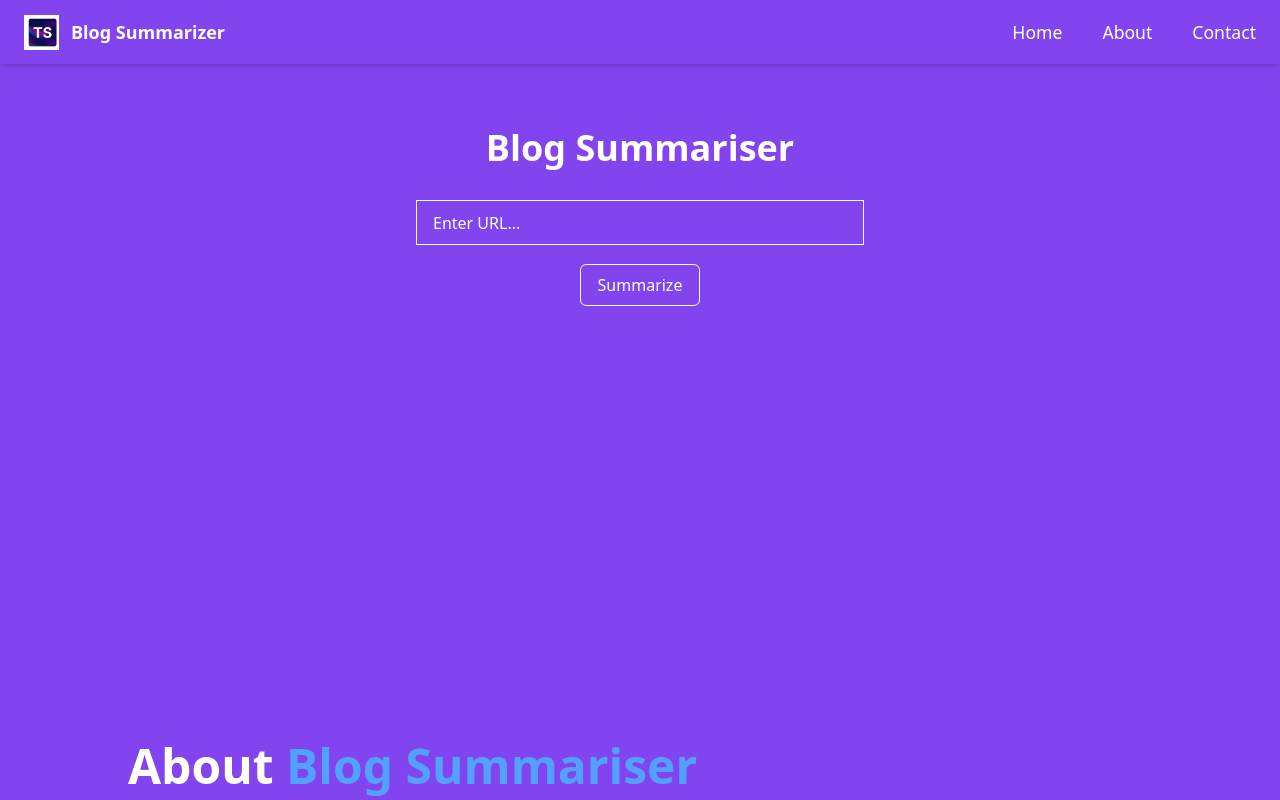
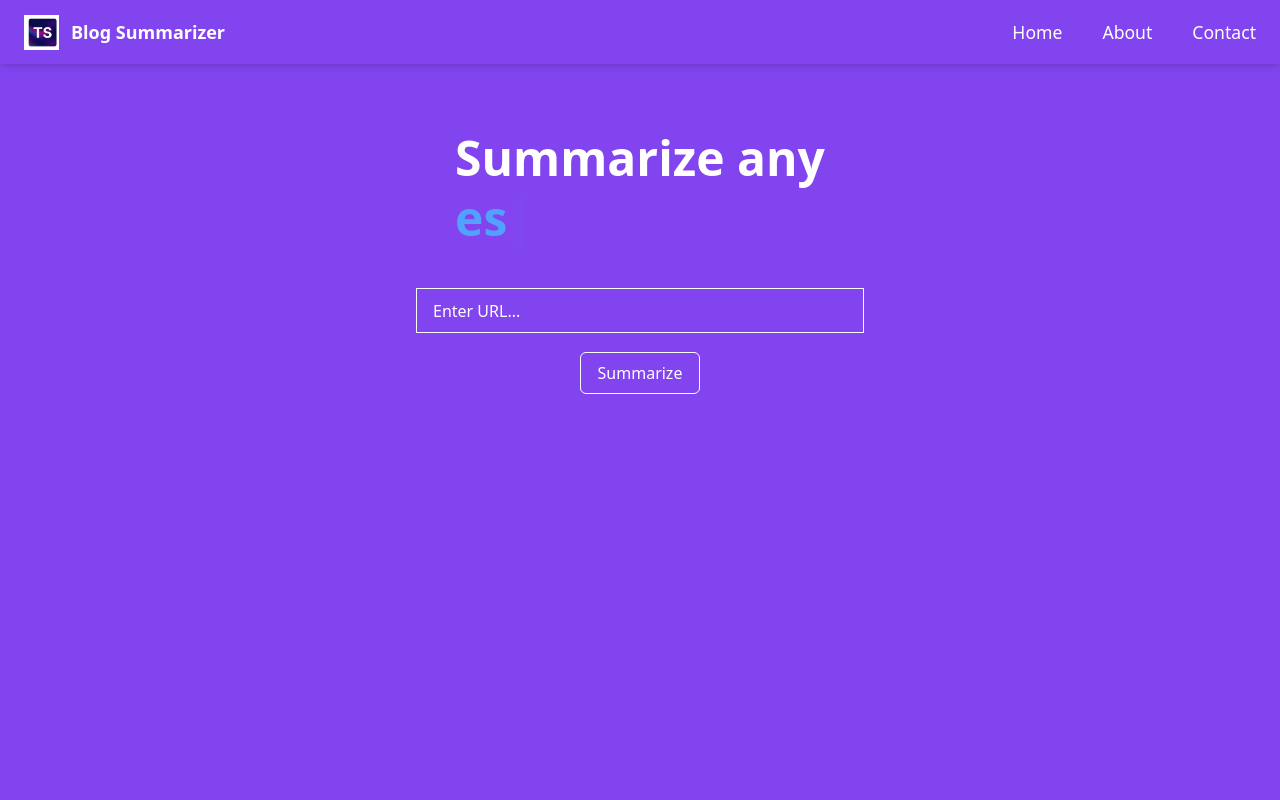
Before and after one commit to Sajad-ahmed-soomro/Nexium_Sajad_Ahmed_Onboarding, a Next.js app in the folder assignment-2/: page / in a window 1280 px wide. Shown: the top 800 px of the page. Built offline with nearby package versions, Linux system fonts and the light colour scheme.

Commit message:
improved frontend wiht typewritter

```diff
--- a/assignment-2/app/page.js
+++ b/assignment-2/app/page.js
@@ -4,6 +4,7 @@ import Navbar from "@/components/Navbar"
 import About from "@/components/About"
 import Footer from "@/components/Footer"
 import { useState } from "react"
+import Typewriter from "typewriter-effect"
 
 export default function Home() {
   const [url, setUrl] = useState("")
@@ -52,7 +53,20 @@ export default function Home() {
       <Navbar />
       <div className="flex items-center justify-center mt-[7.0rem] px-4">
         <div className="flex flex-col items-center px-5 py-4 max-w-xl w-full">
-          <h1 className="text-4xl font-bold text-center text-white mb-[2.0rem]">Blog Summariser</h1>
+        <h1 className="text-4xl md:text-5xl font-extrabold mb-10 text-white leading-tight">
+          <span className="block">Summarize any</span>
+          <span className="block text-blue-400">
+            <Typewriter
+              options={{
+                strings: ["blog", "paragraph", "essay"],
+                autoStart: true,
+                loop: true,
+                delay: 75,
+                deleteSpeed: 50,
+              }}
+            />
+          </span>
+        </h1>
 
           <input
             className="mb-[1.2rem] px-4 py-[0.6rem] w-full max-w-md bg-transparent border border-white placeholder:text-white text-white focus:outline-none focus:ring-2 focus:ring-white transition"
--- a/assignment-2/components/About.jsx
+++ b/assignment-2/components/About.jsx
@@ -12,7 +12,7 @@ const About = () => {
     >
       <div className="max-w-5xl w-full text-center md:text-left">
         <h1 className="text-4xl md:text-5xl font-extrabold mb-10 text-white leading-tight">
-          About <span className="text-blue-400">Blog Summariser</span>
+          About <span className="text-blue-400">Blog Summarizer</span>
         </h1>
 
         <div className="flex flex-col-reverse md:flex-row items-center justify-between gap-12">
--- a/assignment-2/package.json
+++ b/assignment-2/package.json
@@ -20,7 +20,8 @@
     "react": "^19.0.0",
     "react-dom": "^19.0.0",
     "react-icons": "^5.5.0",
-    "tailwind-merge": "^3.3.1"
+    "tailwind-merge": "^3.3.1",
+    "typewriter-effect": "^2.22.0"
   },
   "devDependencies": {
     "@eslint/eslintrc": "^3",
```
Also changed, not shown: 1 other file (tests, documents, lock files or other folders).
